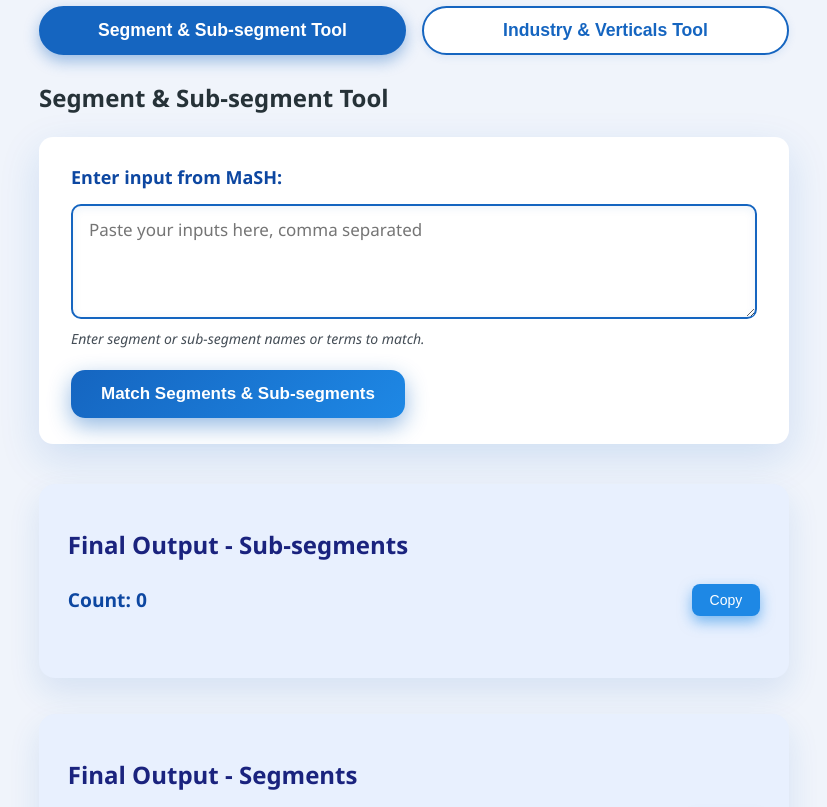
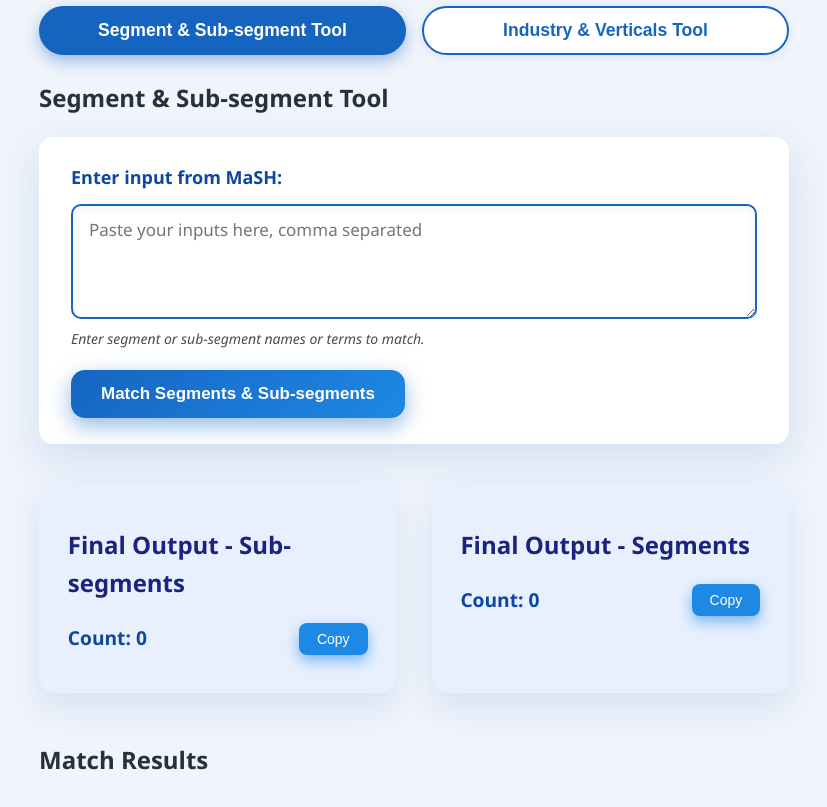
Before and after one commit to VinceZamora-7/CDES-Segment, a plain HTML site: page index.html in a window 1280 px wide. Shown: the part 118-925 px from the top of the page, without its empty margins (226-1053 px from the left). Drawn offline with Linux system fonts and the light colour scheme.

Commit message:
Update styles.css

```diff
--- a/styles.css
+++ b/styles.css
@@ -130,10 +130,10 @@ h1 {
 /* Final outputs container */
 .final-output-container {
   display: flex;
+  flex-direction: row;
   gap: 2.2rem;
   max-width: 1220px;
   margin: 0 auto 3em;
-  flex-wrap: wrap;
   justify-content: center;
 }
 .final-output {
```
